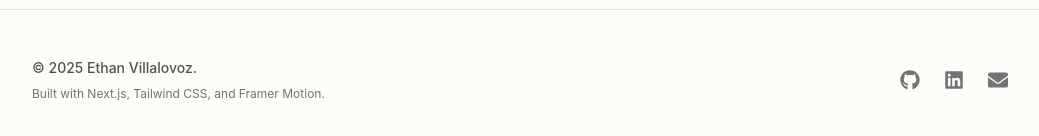
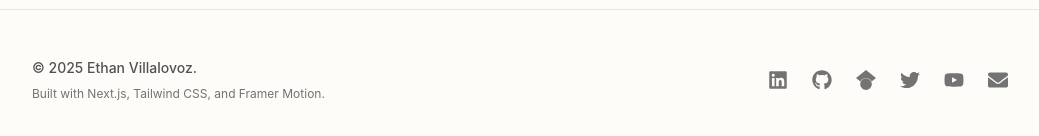
Before and after one commit to ethanvillalovoz/ethanvillalovoz.github.io, a Next.js app: page / in a window 1280 px wide. Shown: the part 2362-2498 px from the top of the page, without its empty margins (120-1159 px from the left). Built offline with nearby package versions, Linux system fonts and the light colour scheme.

Commit message:
Add Twitter and YouTube icons to footer for enhanced social media connectivity

```diff
--- a/src/components/Footer.tsx
+++ b/src/components/Footer.tsx
@@ -1,4 +1,5 @@
-import { FaGithub, FaLinkedin, FaEnvelope } from "react-icons/fa";
+import { FaGithub, FaLinkedin, FaEnvelope, FaTwitter, FaYoutube } from "react-icons/fa";
+import { SiGooglescholar } from "react-icons/si";
 
 const Footer = () => {
   const currentYear = new Date().getFullYear();
@@ -17,6 +18,15 @@ const Footer = () => {
 
         <div className="flex gap-6">
           <a
+            href="https://www.linkedin.com/in/evillalovoz27/"
+            target="_blank"
+            rel="noopener noreferrer"
+            className="text-neutral-500 hover:text-primary dark:text-neutral-400 dark:hover:text-white transition-colors"
+            aria-label="LinkedIn"
+          >
+            <FaLinkedin size={20} />
+          </a>
+          <a
             href="https://github.com/ethanvillalovoz"
             target="_blank"
             rel="noopener noreferrer"
@@ -26,13 +36,31 @@ const Footer = () => {
             <FaGithub size={20} />
           </a>
           <a
-            href="https://www.linkedin.com/in/evillalovoz27/"
+            href="https://scholar.google.com/citations?user=CavKFp4AAAAJ&hl=en"
             target="_blank"
             rel="noopener noreferrer"
             className="text-neutral-500 hover:text-primary dark:text-neutral-400 dark:hover:text-white transition-colors"
-            aria-label="LinkedIn"
+            aria-label="Google Scholar"
           >
-            <FaLinkedin size={20} />
+            <SiGooglescholar size={20} />
+          </a>
+          <a
+            href="https://x.com/etvillalovoz"
+            target="_blank"
+            rel="noopener noreferrer"
+            className="text-neutral-500 hover:text-primary dark:text-neutral-400 dark:hover:text-white transition-colors"
+            aria-label="X (Twitter)"
+          >
+            <FaTwitter size={20} />
+          </a>
+          <a
+            href="https://www.youtube.com/@ethanvillalovoz"
+            target="_blank"
+            rel="noopener noreferrer"
+            className="text-neutral-500 hover:text-primary dark:text-neutral-400 dark:hover:text-white transition-colors"
+            aria-label="YouTube"
+          >
+            <FaYoutube size={20} />
           </a>
           <a
             href="mailto:ethan.villalovoz@gatech.edu"
```
